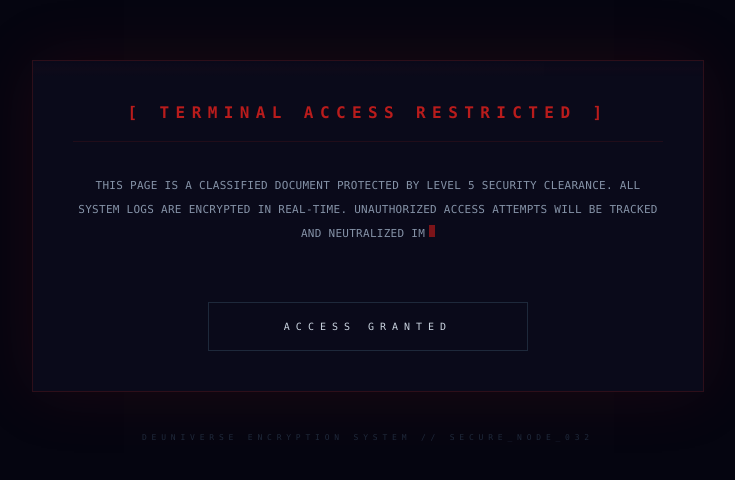
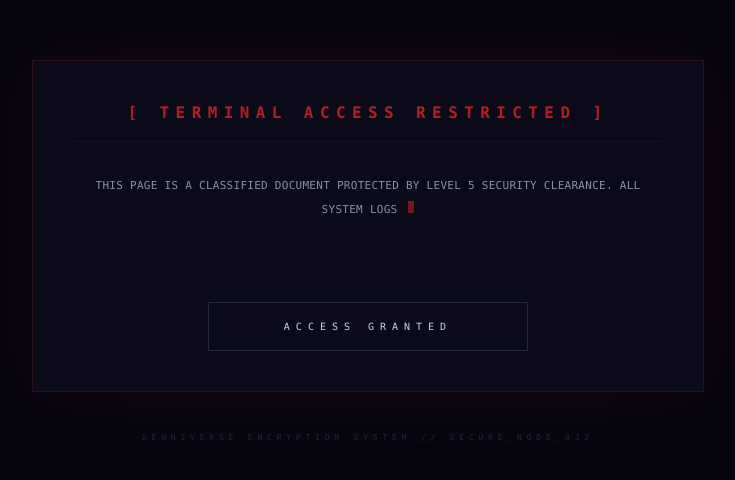
Before and after one commit to DEUNiverse-32/deuniverse-agent, a Next.js app: page / in a window 1280 px wide. Shown: the part 148-628 px from the top of the page, without its empty margins (272-1007 px from the left). Built offline with nearby package versions, Linux system fonts and the light colour scheme.

Commit message:
Adjust interval timing for warning message
Increased interval duration for warning message display.

```diff
--- a/app/page.tsx
+++ b/app/page.tsx
@@ -29,7 +29,7 @@ export default function Home() {
       if (index === WARNING_MESSAGE.length) {
         clearInterval(intervalId);
       }
-    }, 30); // 영문은 한글보다 호흡이 빨라야 제맛이라 속도를 조금 올렸어.
+    }, 60); // 영문은 한글보다 호흡이 빨라야 제맛이라 속도를 조금 올렸어.
 
     return () => clearInterval(intervalId);
   }, [isAuthorized]);
```
